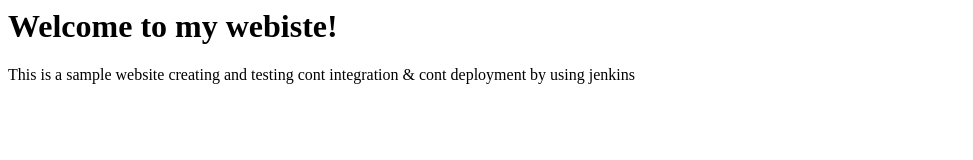
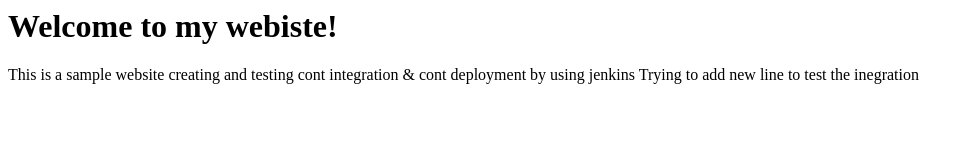
Before and after one commit to nsatwik/friday, a plain HTML site: page index.html in a window 1280 px wide. Shown: the whole page, without its empty margins (0-973 px from the left). Drawn offline with Linux system fonts and the light colour scheme.

Commit message:
Update index.html

```diff
--- a/index.html
+++ b/index.html
@@ -2,4 +2,5 @@
   <title>Mywebsite.com</title>
   <h1>Welcome to my webiste!</h1>
   <p1>This is a sample website creating and testing cont integration & cont deployment by using jenkins</p1>
+  <p2>Trying to add new line to test the inegration</p2>
 </html>
```
